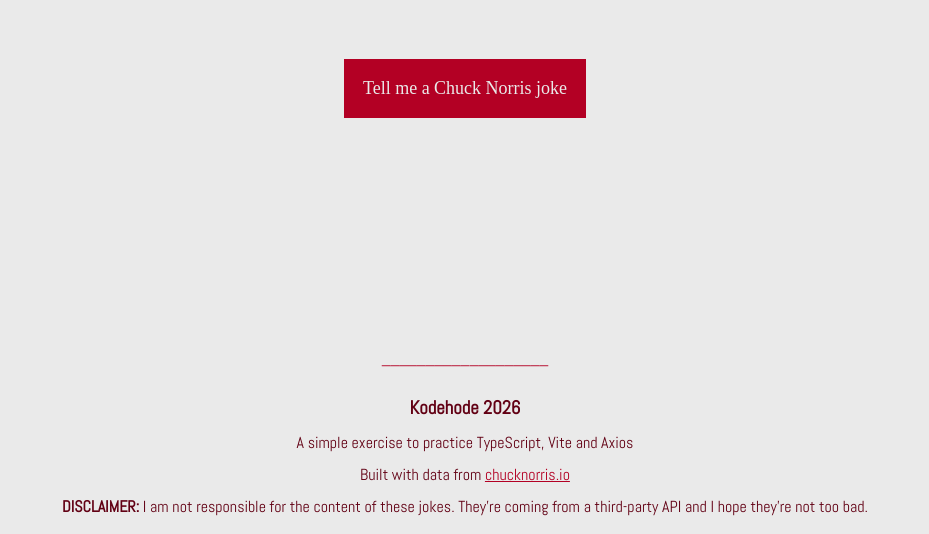
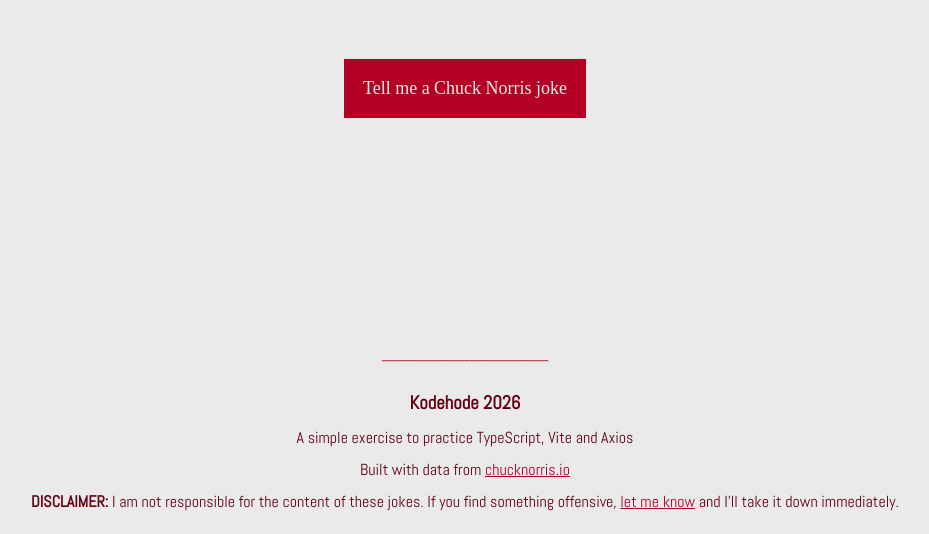
Before and after one commit to NehGuk/chuck-overflow, a website built with Vite: page index.html in a window 1280 px wide. Shown: the part 266-800 px from the top of the page, without its empty margins (175-1104 px from the left). Built offline with nearby package versions, Linux system fonts and the light colour scheme; a web font is replaced by a local one.

Commit message:
Updates index.html

```diff
--- a/index.html
+++ b/index.html
@@ -34,7 +34,9 @@
       </p>
       <p>
         <strong>DISCLAIMER:</strong>
-        I am not responsible for the content of these jokes. They're coming from a third-party API and I hope they're not too bad.
+        I am not responsible for the content of these jokes. If you find something offensive,
+        <a href="mailto:bidders-gave.0t@icloud.com">let me know</a>
+        and I'll take it down immediately.
       </p>
     </footer>
   </body>
--- a/src/styles/style.css
+++ b/src/styles/style.css
@@ -106,6 +106,7 @@
 footer {
   min-height: 12rem;
   line-height: 2;
+  padding: 1rem;
 }
 
 footer::before {
```
